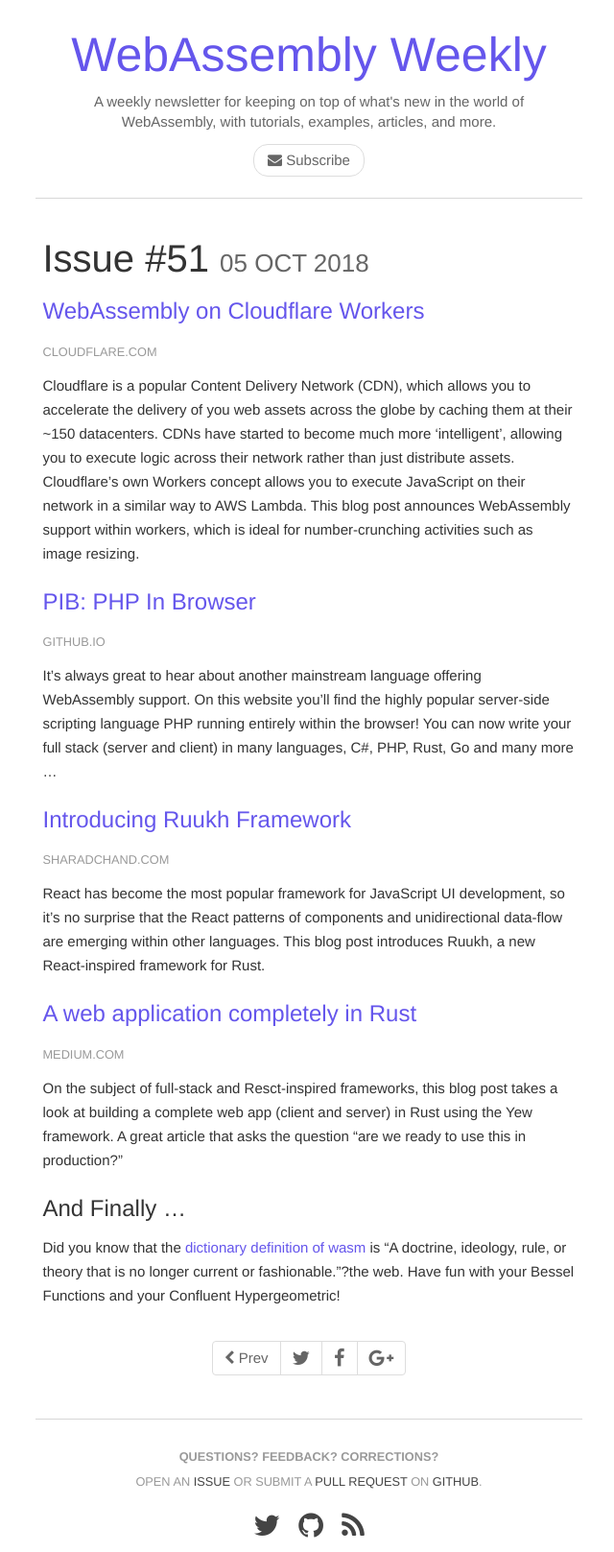
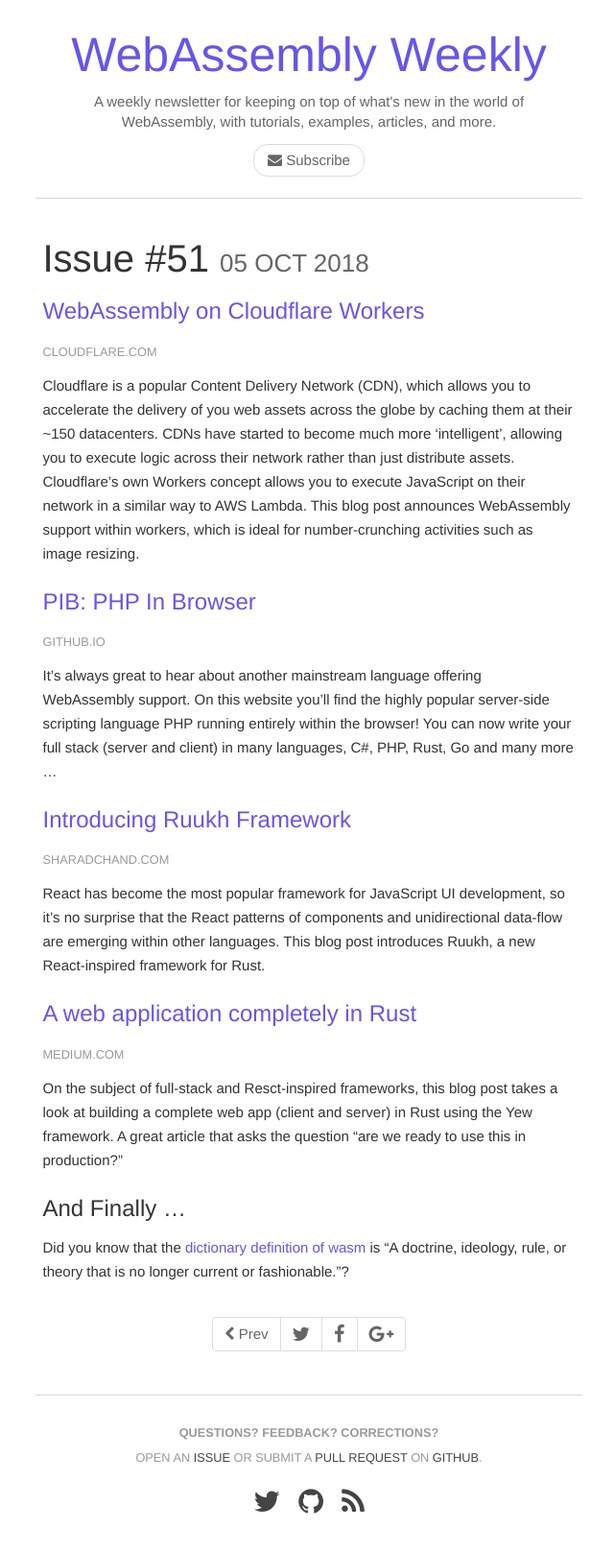
Before and after one commit to ColinEberhardt/wasmweekly, a Jekyll site: the page built from _posts/2018-10-05-issue-51.md, in a window 1280 px wide. Shown: the whole page at 96% size, without its empty margins (318-958 px from the left). Built offline with Jekyll 4.4.1, drawn with Linux system fonts in a browser that asks for light colours; after the commit the page ends 1592 px from its top, so only the background shows below that.

Commit message:
Update 2018-10-05-issue-51.md

```diff
--- a/_posts/2018-10-05-issue-51.md
+++ b/_posts/2018-10-05-issue-51.md
@@ -30,4 +30,4 @@
 
 ### And Finally ...
 
-Did you know that the [dictionary definition of wasm](https://twitter.com/tabatkins/status/1047914446985748480) is "A doctrine, ideology, rule, or theory that is no longer current or fashionable."?the web. Have fun with your Bessel Functions and your Confluent Hypergeometric!
+Did you know that the [dictionary definition of wasm](https://twitter.com/tabatkins/status/1047914446985748480) is "A doctrine, ideology, rule, or theory that is no longer current or fashionable."?
```
